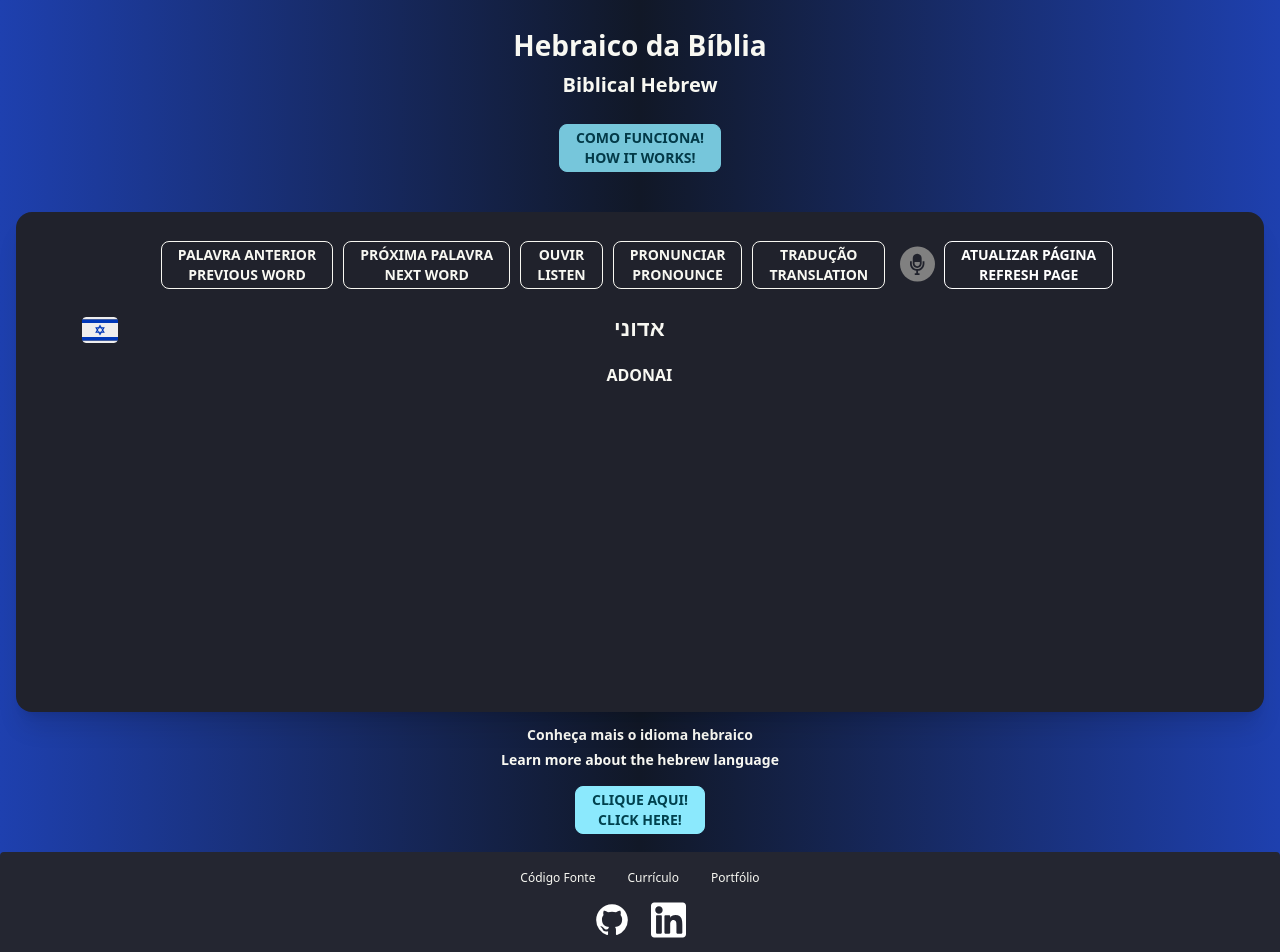
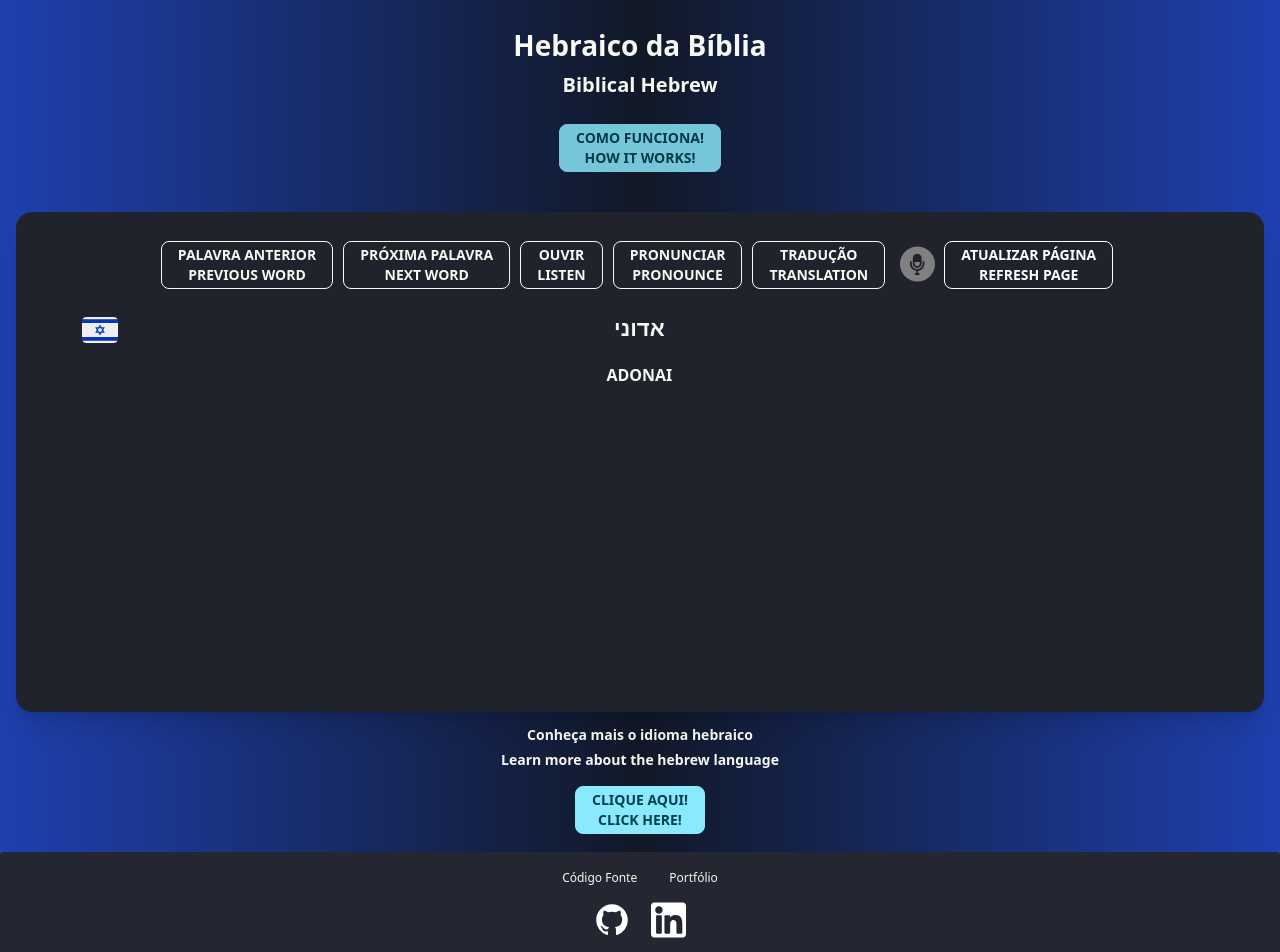
Before and after one commit to AlanStall/biblical-hebrew, a React (Vite) app: page / in a window 1280 px wide. Shown: the top 952 px of the page. Built offline with nearby package versions, Linux system fonts and the light colour scheme.

Commit message:
Update Footer.jsx

```diff
--- a/src/Components/Footer.jsx
+++ b/src/Components/Footer.jsx
@@ -12,9 +12,6 @@ export function Footer() {
         <div className="grid grid-flow-col gap-8 text-[10px] sm:text-[12px]">
             <a className="link link-hover hover:text-[#61dbfb]" target="_blank" href="https://github.com/AlanStall/practice-english">
             Código Fonte
-            </a>
-            <a className="link link-hover hover:text-[#61dbfb]" target="_blank" href="/Alan_Stall-Curriculo-2022.pdf">
-            Currículo
             </a>
             <a className="link link-hover hover:text-[#61dbfb]" target="_blank" href="https://portfolio.alanstall.com/">
             Portfólio
```
